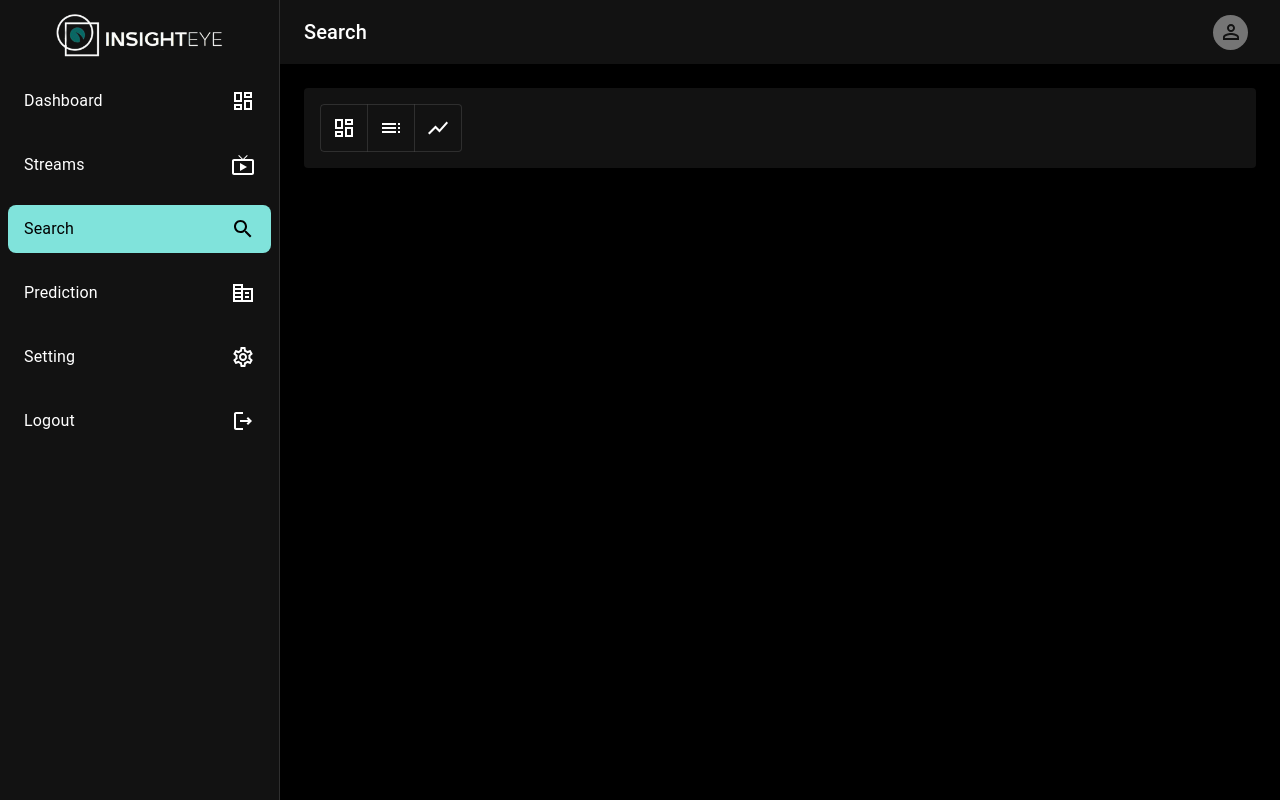
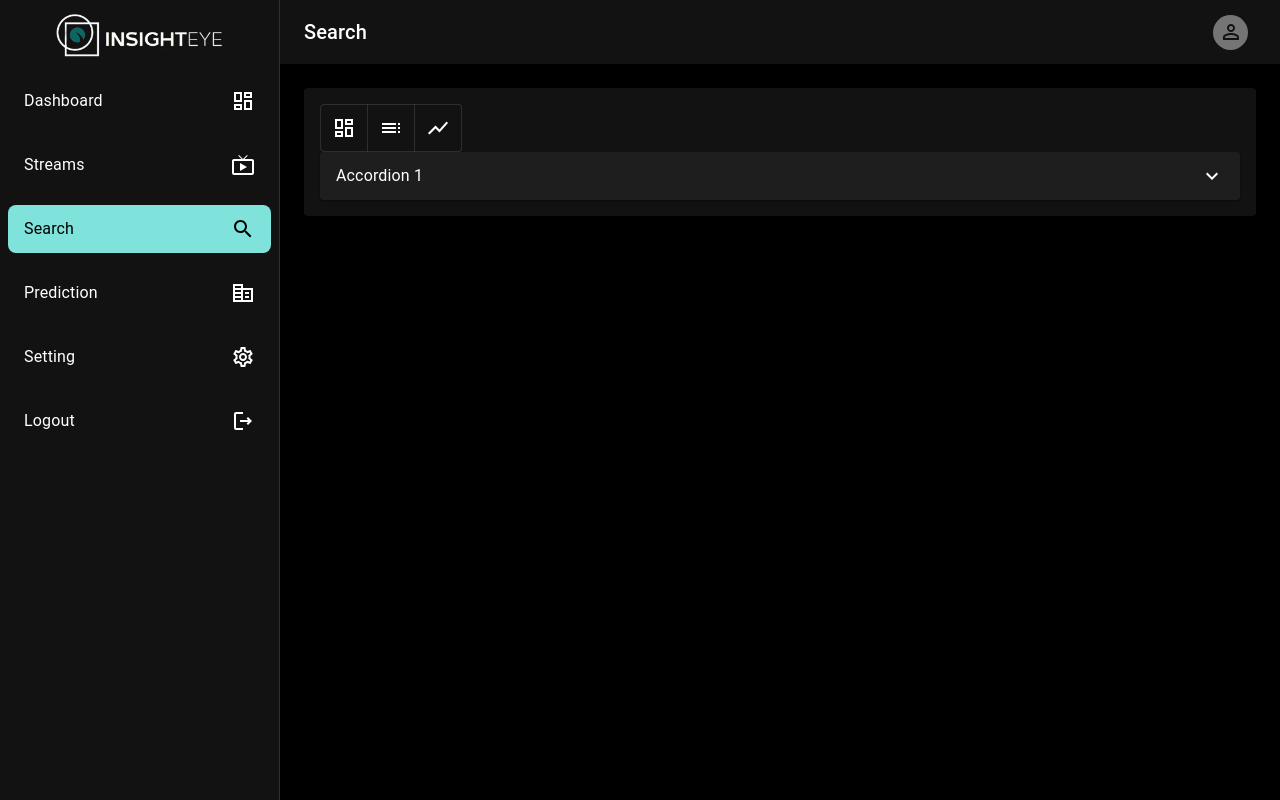
Before and after one commit to randa-11295/Insight-eye, a React (Create React App) app: page /search in a window 1280 px wide. Built offline with nearby package versions, Linux system fonts and the light colour scheme.

Commit message:
add  Accordion

```diff
--- /dev/null
+++ b/src/Components/Reusable/ReusableAccordion.js
@@ -0,0 +1,26 @@
+import Accordion from '@mui/material/Accordion';
+import AccordionSummary from '@mui/material/AccordionSummary';
+import AccordionDetails from '@mui/material/AccordionDetails';
+import Typography from '@mui/material/Typography';
+import ExpandMoreIcon from '@mui/icons-material/ExpandMore';
+
+export default function ReusableAccordion() {
+  return (
+    <div>
+      <Accordion>
+        <AccordionSummary
+          expandIcon={<ExpandMoreIcon />}
+          aria-controls="panel1-content"
+          id="panel1-header"
+        >
+          <Typography component="span">Accordion 1</Typography>
+        </AccordionSummary>
+        <AccordionDetails>
+          Lorem ipsum dolor sit amet, consectetur adipiscing elit. Suspendisse
+          malesuada lacus ex, sit amet blandit leo lobortis eget.
+        </AccordionDetails>
+      </Accordion>
+
+    </div>
+  );
+}
--- a/src/Pages/Search.js
+++ b/src/Pages/Search.js
@@ -1,9 +1,12 @@
 import Holder from "../Components/HOC/Holder"
 import ReusableToggleBtns from "../Components/Reusable/ReusableToggleBtns"
+import ReusableAccordion from "../Components/Reusable/ReusableAccordion"
+
 const Search = () => {
      return (
           <Holder>
                <ReusableToggleBtns />
+               <ReusableAccordion />
           </Holder>
      )
 }
```
